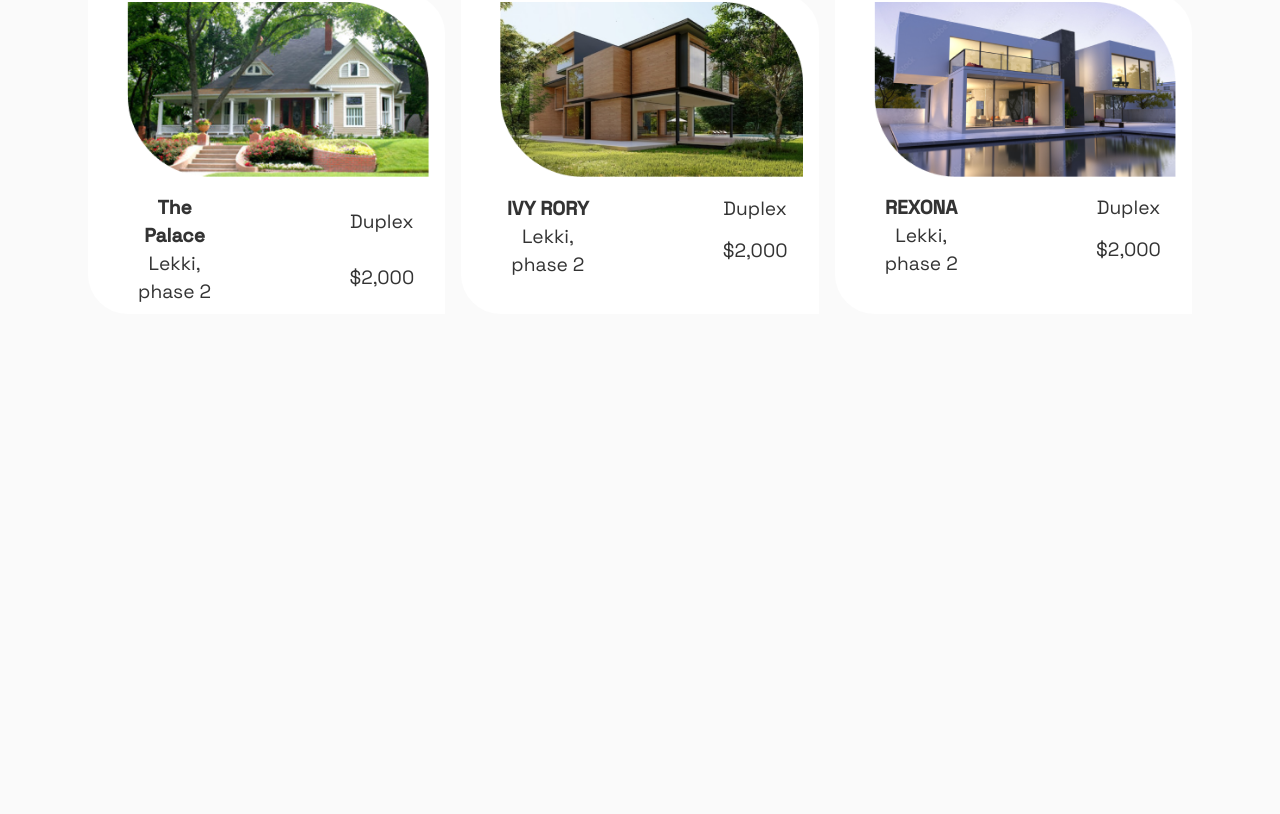
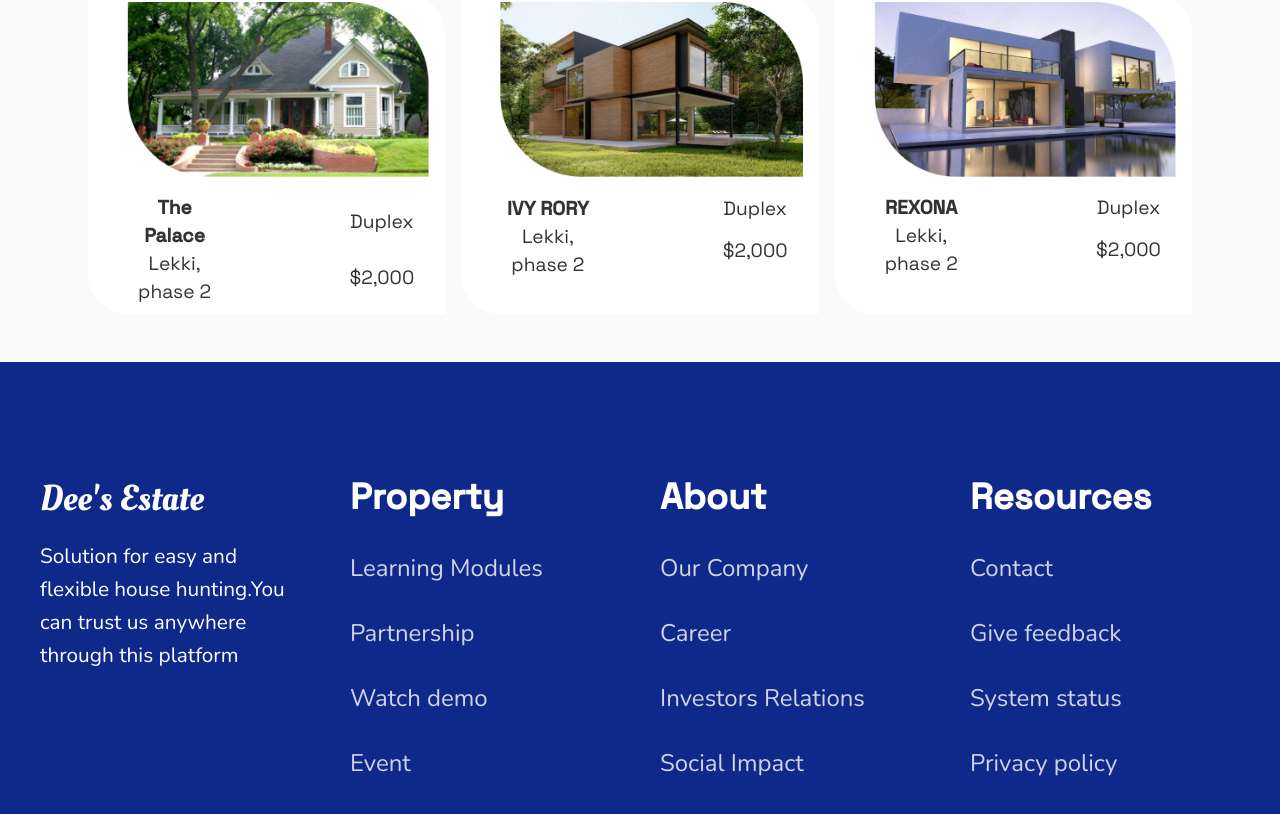
Before and after one commit to Qreamville/Dees-Estate, a React (Create React App) app: page / in a window 1280 px wide. Shown: the part 2172-2986 px from the top of the page. Before the commit the page ends 2534 px from the top, so only its background shows below. Built offline with nearby package versions, Linux system fonts and the light colour scheme.

Commit message:
Fix media queries

```diff
--- a/src/App.js
+++ b/src/App.js
@@ -1,4 +1,4 @@
-import { Navbar, Hero, Brand, Products } from "./components";
+import { Navbar, Hero, Brand, Products, Footer } from "./components";
 import Feature from "./components/feature/Feature";
 
 function App() {
@@ -9,6 +9,7 @@ function App() {
       <Brand />
       <Products />
       <Feature />
+      <Footer />
     </div>
   );
 }
--- /dev/null
+++ b/src/components/footer/Footer.jsx
@@ -0,0 +1,41 @@
+import React from "react";
+import "./footer.css";
+
+const Footer = () => {
+  return (
+    <footer className="footer">
+      <div className="footer-main container mx-auto py-28 text-white justify-between gap-10">
+        <div className="footer-text-1">
+          <h4>Dee's Estate</h4>
+          <p>
+            Solution for easy and flexible house hunting.You can trust us
+            anywhere through this platform
+          </p>
+        </div>
+        <div className="footer-text">
+          <h4>Property</h4>
+          <p>Learning Modules</p>
+          <p>Partnership</p>
+          <p>Watch demo</p>
+          <p>Event</p>
+        </div>
+        <div className="footer-text">
+          <h4>About</h4>
+          <p>Our Company</p>
+          <p>Career</p>
+          <p>Investors Relations</p>
+          <p>Social Impact</p>
+        </div>
+        <div className="footer-text">
+          <h4>Resources</h4>
+          <p>Contact</p>
+          <p>Give feedback</p>
+          <p>System status</p>
+          <p>Privacy policy</p>
+        </div>
+      </div>
+    </footer>
+  );
+};
+
+export default Footer;
--- /dev/null
+++ b/src/components/footer/footer.css
@@ -0,0 +1,58 @@
+.footer {
+  background-color: #0f298b;
+}
+
+.footer-main {
+  display: grid;
+  grid-template-columns: repeat(4, 1fr);
+}
+
+.footer-text-1 h4 {
+  font-family: "Oleo Script", sans-serif;
+  font-style: normal;
+  font-weight: 400;
+  font-size: 36px;
+  line-height: 50px;
+  margin-bottom: 1rem;
+}
+
+.footer-text-1 p {
+  font-family: "Nunito", sans-serif;
+  font-style: normal;
+  font-weight: 400;
+  font-size: 1.3rem;
+  line-height: 33px;
+}
+
+.footer-text h4 {
+  font-family: "Space Grotesk", sans-serif;
+  font-style: normal;
+  font-weight: 700;
+  font-size: 36px;
+  line-height: 46px;
+  margin-bottom: 2rem;
+}
+
+.footer-text p {
+  font-family: "Nunito", sans-serif;
+  font-style: normal;
+  font-weight: 400;
+  font-size: 24px;
+  line-height: 33px;
+  margin-bottom: 2rem;
+  color: rgba(255, 255, 255, 0.8) !important;
+}
+
+@media screen and (max-width: 768px) and (min-width: 576px) {
+  .footer-main {
+    grid-template-columns: repeat(2, 1fr);
+  }
+}
+@media screen and (max-width: 576px) and (min-width: 0px) {
+  .footer-main {
+    grid-template-columns: repeat(1, 1fr);
+  }
+  .footer-text-1 {
+    text-align: center;
+  }
+}
--- a/src/components/index.js
+++ b/src/components/index.js
@@ -3,3 +3,4 @@ export { default as Hero } from "./hero/Hero";
 export { default as Brand } from "./brand/Brand";
 export { default as Products } from "./products/Products";
 export { default as Features } from "./feature/Feature";
+export { default as Footer } from "./footer/Footer";
```
